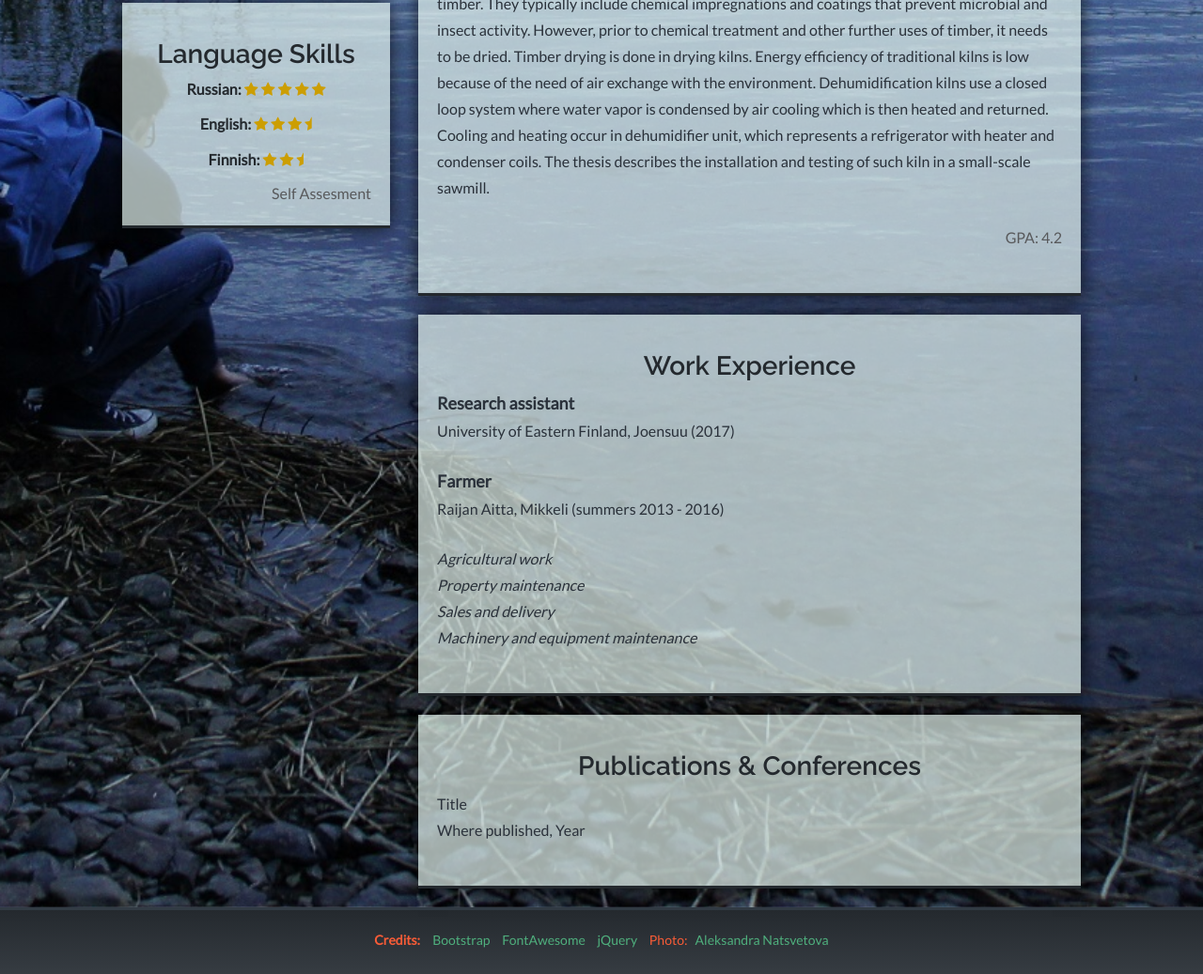
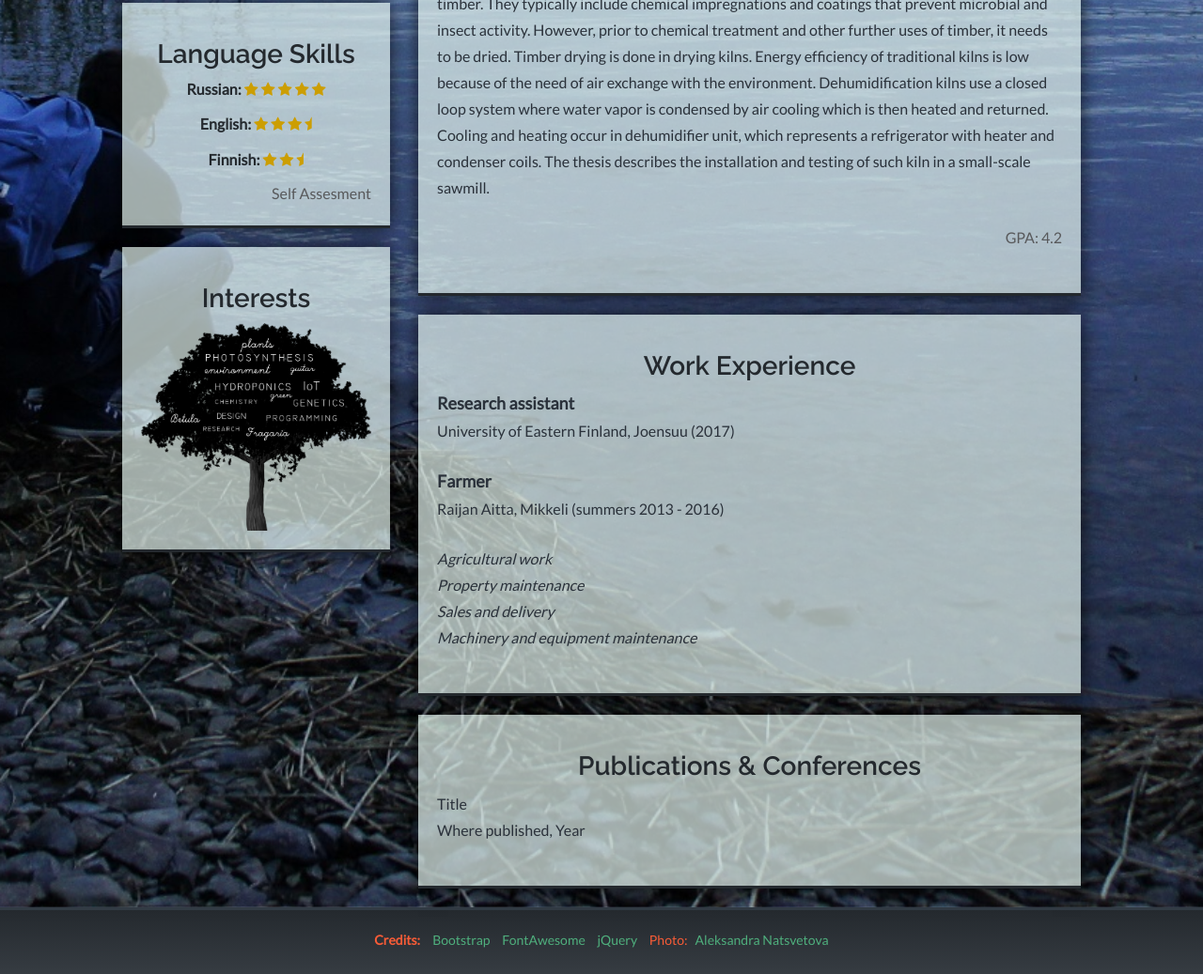
Before and after one commit to pru-nus/pru-nus.github.io, a plain HTML site: page about.html in a window 1280 px wide. Shown: the part 1109-2146 px from the top of the page at 94% size. Drawn offline with nearby package versions, Linux system fonts and the light colour scheme; a script that the page names is missing.

Commit message:
Update about.html

```diff
--- a/about.html
+++ b/about.html
@@ -138,6 +138,16 @@
 						</div><!--//content-->
 				</div><!--//section-inner-->
 			</aside><!--//section-->
+
+			<aside class="personal interests section">
+				<div class="section-inner">
+					<h2 class="heading">Interests</h2>
+						<div class="content">
+						<img id="interests" class = "img-responsive" src="css/img/Picture1.png" alt="SS" />
+						</div><!--//content-->
+				</div><!--//section-inner-->
+			</aside>
+
 
 	</div>
 
```
